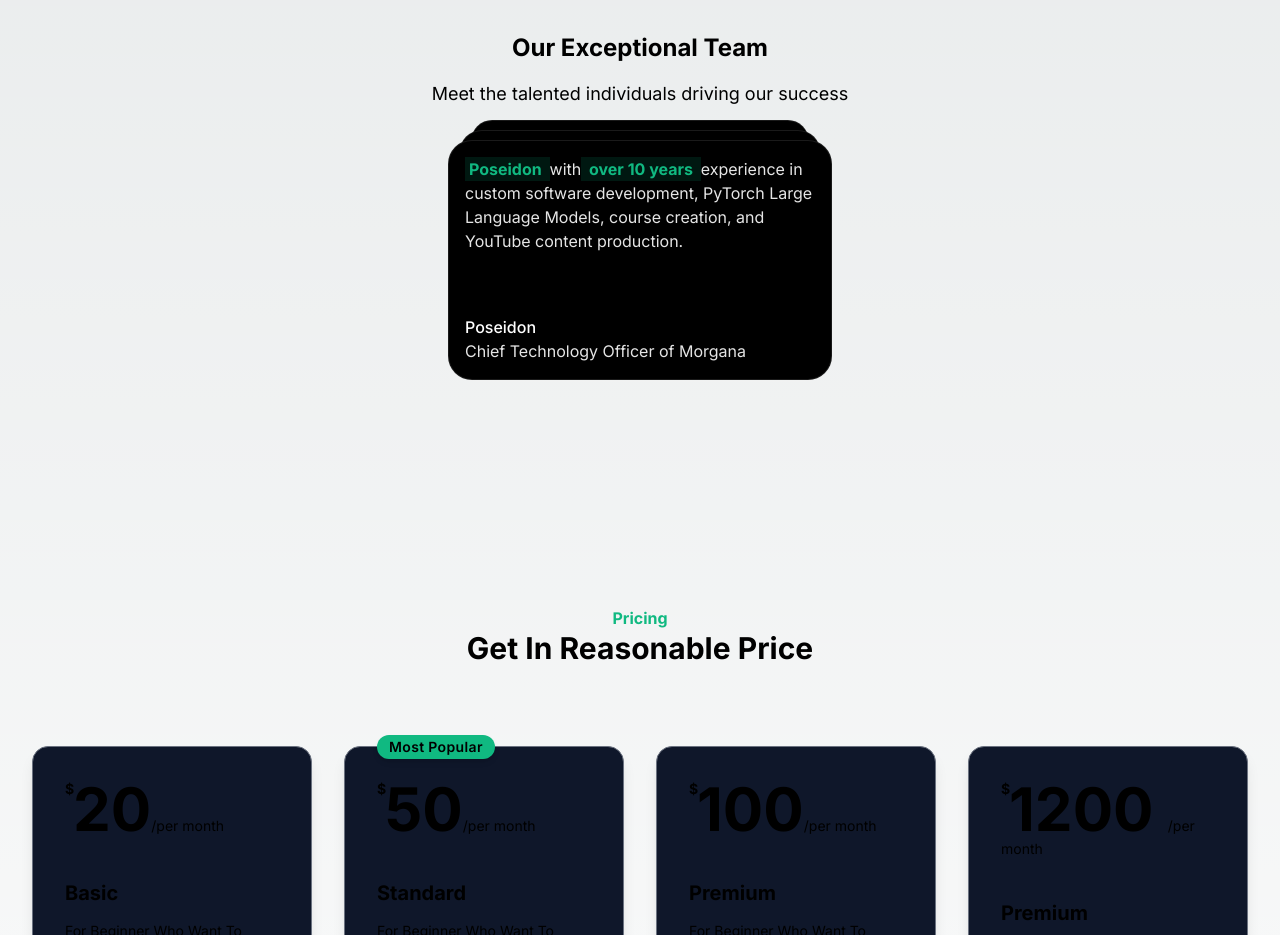
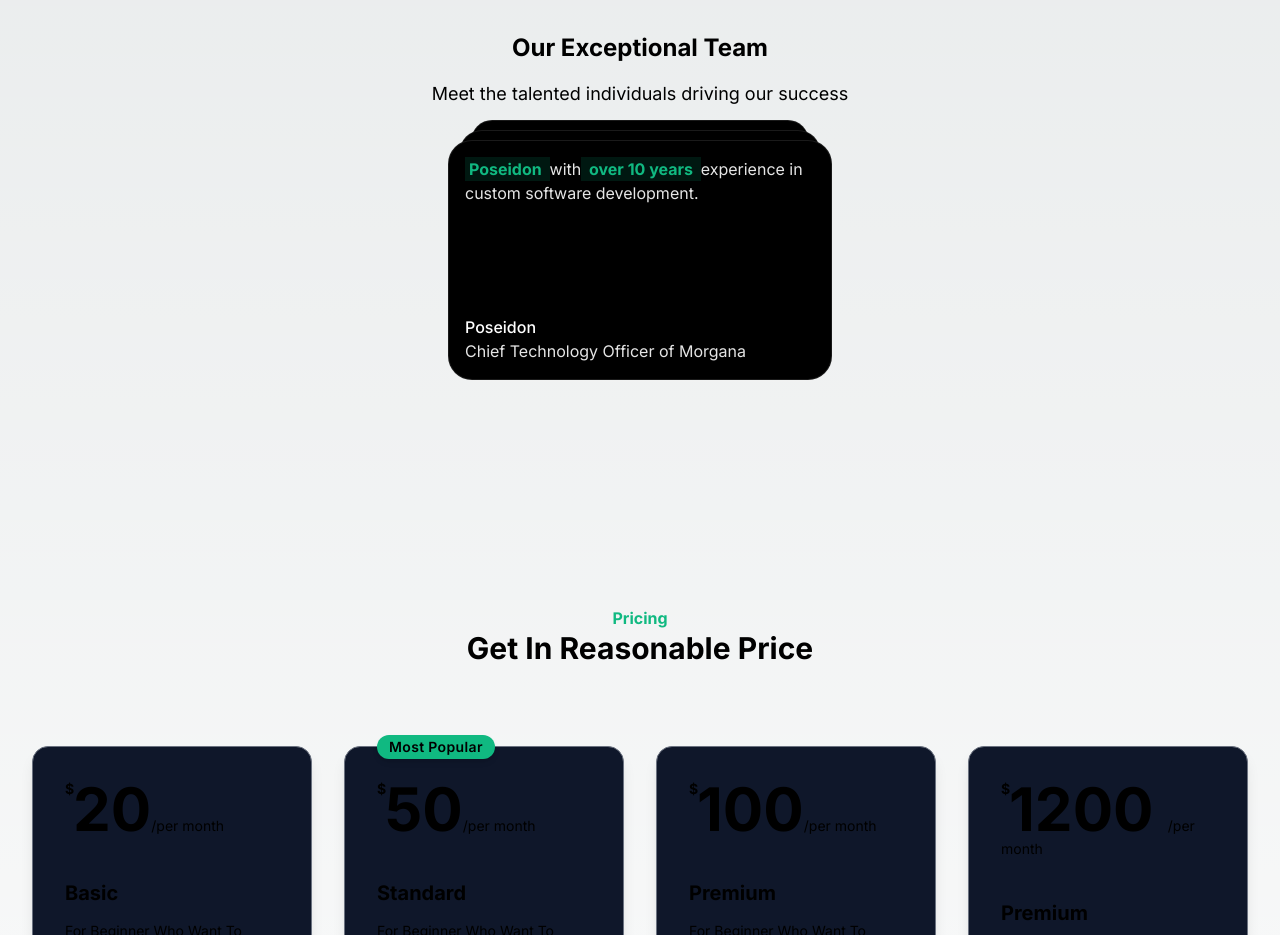
Before and after one commit to alihamzasultan/Consult2, a Next.js app: page / in a window 1280 px wide. Shown: the part 1680-2615 px from the top of the page. Built offline with nearby package versions, Linux system fonts and the light colour scheme.

Commit message:
Update cardsection.tsx

```diff
--- a/src/components/cardsection.tsx
+++ b/src/components/cardsection.tsx
@@ -43,8 +43,7 @@ const CARDS = [
     content: (
       <p>
     Has over<Highlight>5 years</Highlight> of professional
-experience as a Data Scientist building data science systems for the
-public and private sector
+experience as a Data Scientist.
       </p>
     ),
   },
@@ -55,9 +54,8 @@ public and private sector
     content: (
 <p>
   <Highlight>15+ years</Highlight>
-   of developing custom software and machine learning solutions
-  with an interest in real estate, blockchain technology, and machine
-  learning.
+   of developing custom software and machine learning solutions expirience.
+
 </p>
 
     ),
@@ -69,8 +67,8 @@ public and private sector
     content: (
 <p>
   <Highlight>Poseidon </Highlight>  with
-  <Highlight> over 10 years </Highlight> experience in custom software development,
-  PyTorch Large Language Models, course creation, and YouTube content production.
+  <Highlight> over 10 years </Highlight> experience in custom software development.
+
 </p>
 
 
```
